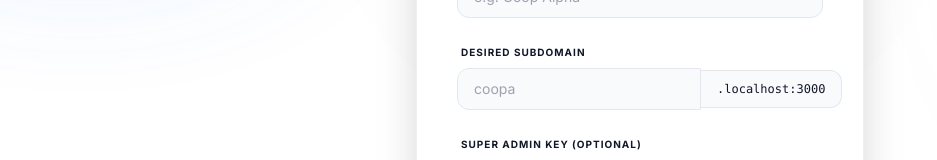
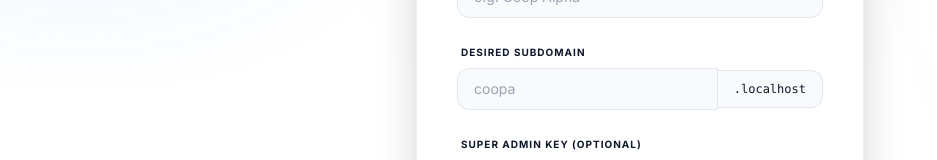
Before and after one commit to Jinoprinx/cooperative, a Next.js app: page /auth/register in a window 1280 px wide. Shown: the part 765-925 px from the top of the page, without its empty margins (0-937 px from the left). Built offline with nearby package versions, Linux system fonts and the light colour scheme.

Commit message:
Removed hard coded ..localhost:3000 from registration page

```diff
--- a/app/components/auth/RegisterForm.tsx
+++ b/app/components/auth/RegisterForm.tsx
@@ -1,6 +1,6 @@
 'use client';
 
-import { useState } from 'react';
+import { useState, useEffect } from 'react';
 import { useForm } from 'react-hook-form';
 import { zodResolver } from '@hookform/resolvers/zod';
 import { z } from 'zod';
@@ -32,6 +32,11 @@ export default function RegisterForm() {
   const { tenant } = useTenant();
   const [loading, setLoading] = useState(false);
   const [error, setError] = useState('');
+  const [baseDomain, setBaseDomain] = useState('');
+
+  useEffect(() => {
+    setBaseDomain(window.location.host);
+  }, []);
 
   const {
     register,
@@ -204,7 +209,7 @@ export default function RegisterForm() {
                   {...register('subdomain')}
                 />
                 <div className="bg-surface-lighter dark:bg-white/10 border border-l-0 border-border dark:border-white/10 rounded-r-xl py-2.5 px-4 text-muted-foreground dark:text-white/40 text-xs font-mono">
-                  .localhost:3000
+                  .{baseDomain}
                 </div>
               </div>
             </div>
```
